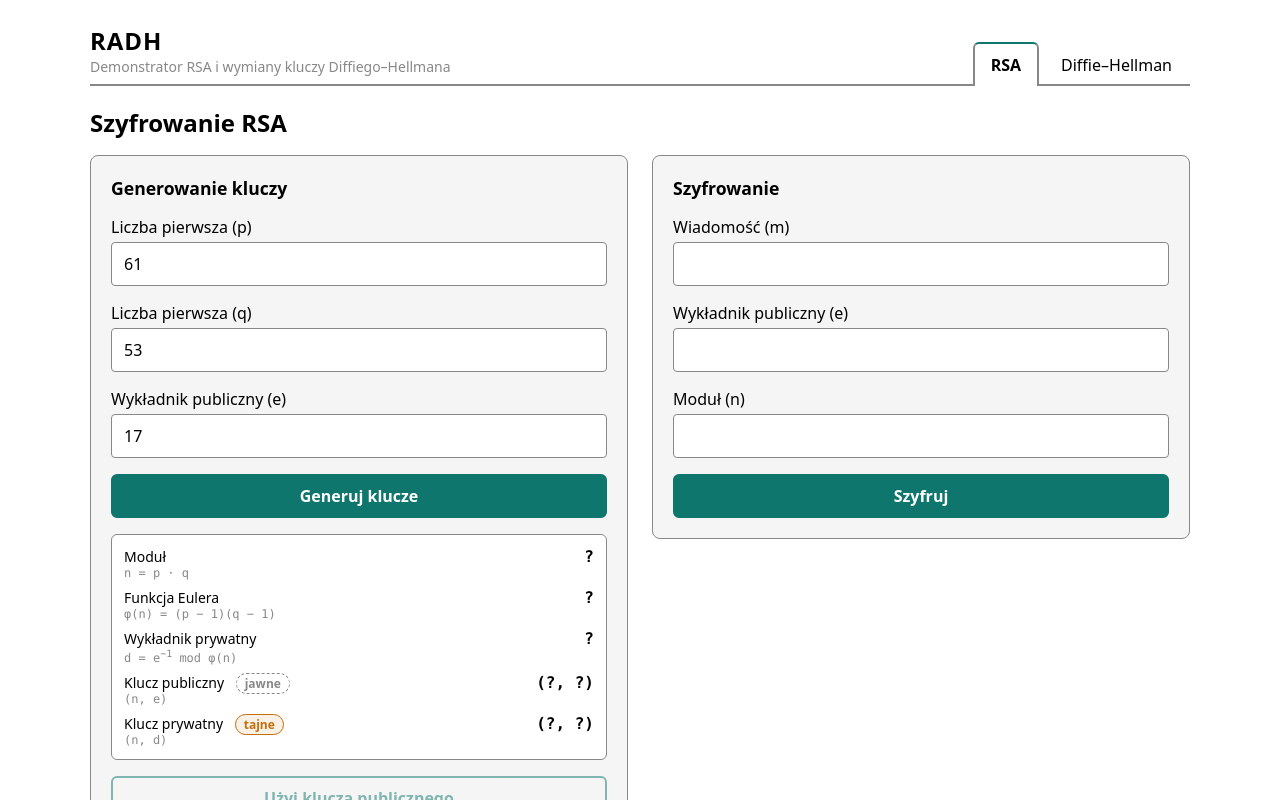
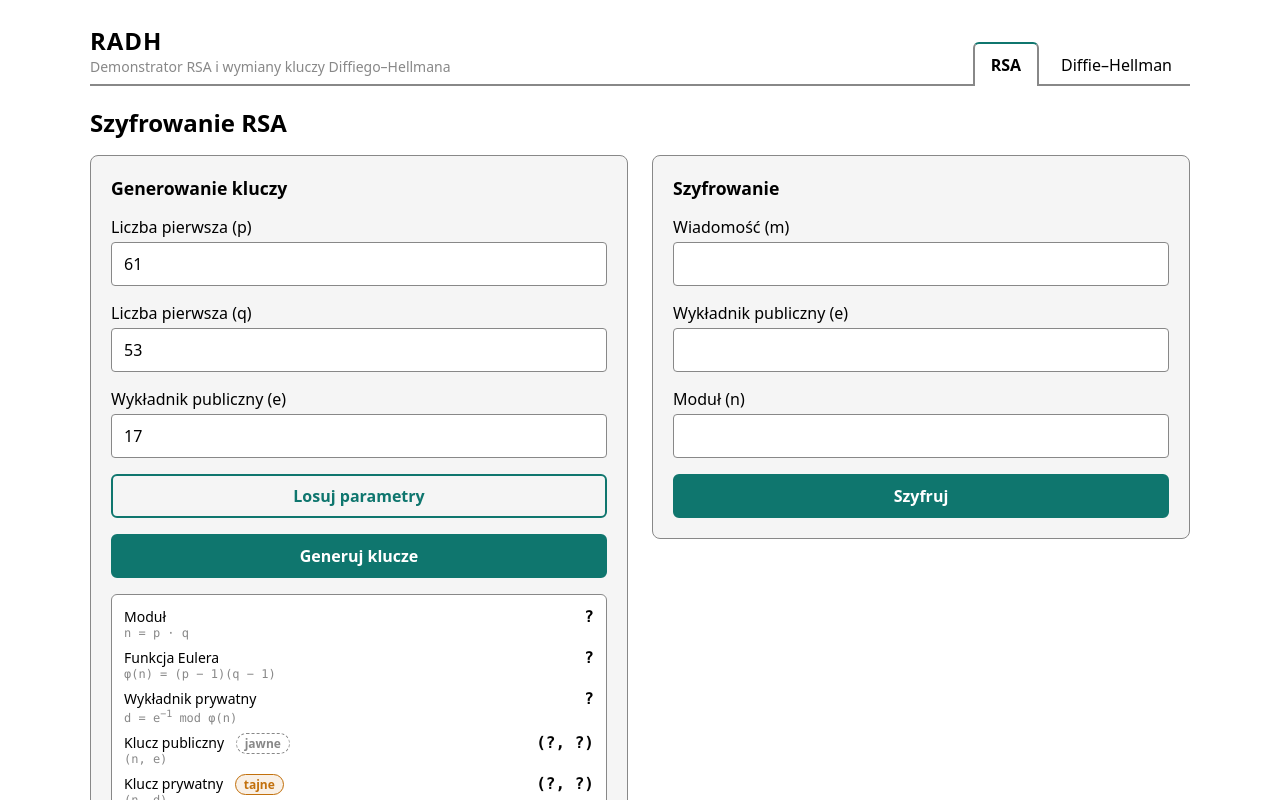
Before and after one commit to lukasz-strama/radh, a React (Vite) app in the folder frontend/: page / in a window 1280 px wide. Shown: the top 800 px of the page. Built offline with nearby package versions, Linux system fonts and the light colour scheme; no server answers.

Commit message:
feat(frontend): dodaj losowanie parametrów w formularzach RSA i DH (#114)
* feat(frontend): dodaj losowanie parametrów w formularzach RSA i DH

* fix(frontend): zablokuj operacje podczas losowania parametrów i popraw pola formularzy

```diff
--- a/frontend/src/DhExchange.tsx
+++ b/frontend/src/DhExchange.tsx
@@ -5,10 +5,12 @@
 import { useEffect, useRef, useState } from 'react'
 import type { FormEvent, ReactNode } from 'react'
 import { Badge, Button, DataBadge, Notice } from './ui'
+import { useParameterDraw } from './useParameterDraw'
 import type { DataKind, Tone } from './ui'
 import {
   ApiError,
   currentCredential,
+  drawDhParameters,
   resetOwnDhSession,
   resumeDhSession,
   fetchDhDiagnostics,
@@ -24,6 +26,7 @@ import type {
   DhMode,
   DhNode,
   DhSession,
+  DhSessionParams,
   EventType,
   MessageStatus,
   NodeAvailability,
@@ -195,12 +198,29 @@ function scrollToSceneIfBelow(scene: HTMLElement | null) {
   scene.scrollIntoView({ block: 'start', behavior: reduceMotion ? 'auto' : 'smooth' })
 }
 
+// Liczby z backendu w postaci pól formularza (jak przy ręcznym wpisaniu).
+function dhFields(values: DhSessionParams): Record<DhField, string> {
+  return { prime: String(values.prime), generator: String(values.generator) }
+}
+
 function errorMessage(error: unknown, fallback: string): string {
   return error instanceof ApiError ? error.message : fallback
 }
 
 export function DhExchange() {
   const [fieldErrors, setFieldErrors] = useState<DhFieldErrors>({})
+  // Losowanie zmienia tylko formularz: nie dotyka trwającej sesji i niczego nie
+  // uruchamia. Pola zostają niesterowane (wartości czyta FormData); losowanie wpisuje
+  // nowe wartości, montując pola od nowa (`key`) z nowym defaultValue – tak jak w RSA.
+  const [drawn, setDrawn] = useState({ values: DEFAULTS, version: 0 })
+  const parameters = useParameterDraw(
+    drawDhParameters,
+    (values) => validateDhParams(dhFields(values)).ok,
+    (values) => {
+      setDrawn((previous) => ({ values: dhFields(values), version: previous.version + 1 }))
+      setFieldErrors({})
+    },
+  )
   const [view, setView] = useState<ViewState>(() =>
     currentCredential() ? { status: 'loading' } : { status: 'empty' },
   )
@@ -435,7 +455,8 @@ export function DhExchange() {
 
   async function handleStart(event: FormEvent<HTMLFormElement>) {
     event.preventDefault()
-    if (isLoading || nodesOffline || activeId || startBlocked) return
+    // Podczas losowania pola mogą się jeszcze zmienić – sesję rozpoczynamy dopiero po nim.
+    if (isLoading || nodesOffline || activeId || startBlocked || parameters.isDrawing) return
     const id = ++requestId.current
     actionController.current?.abort()
     const controller = new AbortController()
@@ -517,6 +538,9 @@ export function DhExchange() {
   async function handleReset() {
     const id = ++requestId.current
     actionController.current?.abort()
+    // Reset unieważnia też trwające losowanie parametrów i czyści jego błąd
+    // (blokada Retry-After zostaje). Wartości w polach zostają, jak dotąd.
+    parameters.cancel()
     const controller = new AbortController()
     actionController.current = controller
     setFieldErrors({})
@@ -611,18 +635,34 @@ export function DhExchange() {
               ))}
             </fieldset>
 
+            {/* Ręczna edycja ma pierwszeństwo: przerywa trwające losowanie, żeby go nie nadpisało. */}
             <Field
               name="prime"
               label="Liczba pierwsza (p)"
               error={fieldErrors.prime}
-              defaultValue={DEFAULTS.prime}
+              key={`prime-${drawn.version}`}
+              defaultValue={drawn.values.prime}
+              onChange={parameters.cancel}
             />
             <Field
               name="generator"
               label="Generator (g)"
               error={fieldErrors.generator}
-              defaultValue={DEFAULTS.generator}
+              key={`generator-${drawn.version}`}
+              defaultValue={drawn.values.generator}
+              onChange={parameters.cancel}
             />
+            {/* Losowanie tylko wypełnia pola – sesję rozpoczyna się przyciskiem niżej. */}
+            <Button
+              variant="secondary"
+              busy={parameters.isDrawing}
+              busyLabel="Losowanie…"
+              disabled={parameters.isBlocked || isLoading}
+              onClick={parameters.draw}
+            >
+              Losuj parametry
+            </Button>
+            {parameters.error && <Notice tone="error">{parameters.error}</Notice>}
             <p className="hint">
               Klucze prywatne losują procesy{' '}
               {mode === 'mitm' ? 'Alice, Boba i Mallory' : 'Alice i Boba'}. Przeglądarka ich
@@ -645,7 +685,7 @@ export function DhExchange() {
                 type="submit"
                 busy={isLoading}
                 busyLabel="Uruchamianie…"
-                disabled={nodesOffline || activeId !== null || startBlocked}
+                disabled={nodesOffline || activeId !== null || startBlocked || parameters.isDrawing}
                 aria-describedby={
                   nodesOffline || nodes.status === 'error' ? 'dh-nodes-hint' : undefined
                 }
--- a/frontend/src/RsaView.tsx
+++ b/frontend/src/RsaView.tsx
@@ -1,11 +1,12 @@
 import { useState } from 'react'
 import type { FormEvent, ReactNode } from 'react'
-import { ApiError, encryptRsa, generateRsaKeys } from './api'
-import type { RsaEncryptRequest } from './api'
+import { ApiError, drawRsaParameters, encryptRsa, generateRsaKeys } from './api'
+import type { RsaEncryptRequest, RsaKeygenRequest } from './api'
 import { validateRsaInput, validateRsaKeyParams } from './validation'
 import type { FieldErrors, RsaKeyField, RsaKeyFieldErrors } from './validation'
 import { Field } from './Field'
 import { Button, DataBadge, Notice } from './ui'
+import { useParameterDraw } from './useParameterDraw'
 
 // Wynik szyfrowania razem z parametrami, które faktycznie zostały wysłane.
 // (Pola formularza mogą się zmienić po kliknięciu, więc nie bierzemy ich z pól.)
@@ -149,10 +150,24 @@ function KeyGenPanel({ onUsePublicKey }: { onUsePublicKey: (keys: RsaKeys) => vo
   // Ostatnia wygenerowana para; null = brak (także po nowej próbie, zanim przyjdzie wynik).
   const [keys, setKeys] = useState<RsaKeys | null>(null)
   const [isLoading, setIsLoading] = useState(false)
+  // Pola zostają niesterowane (wartości czyta FormData). Losowanie wpisuje nowe
+  // wartości, montując pola od nowa (`key`) z nowym defaultValue. Pola sterowane
+  // rozjeżdżały się z DOM, gdy wartość zmieniła się bez zdarzenia input (np. clear()
+  // w Selenium) – kolejny render przywracał wtedy starą wartość.
+  const [drawn, setDrawn] = useState({ values: KEY_DEFAULTS, version: 0 })
+  const parameters = useParameterDraw(
+    drawRsaParameters,
+    (values) => validateRsaKeyParams(keyFields(values)).ok,
+    (values) => {
+      setDrawn((previous) => ({ values: keyFields(values), version: previous.version + 1 }))
+      setFieldErrors({})
+    },
+  )
 
   async function handleSubmit(event: FormEvent<HTMLFormElement>) {
     event.preventDefault()
-    if (isLoading) return
+    // Podczas losowania pola mogą się jeszcze zmienić – generujemy dopiero po nim.
+    if (isLoading || parameters.isDrawing) return
     setApiError(null)
     setKeys(null)
 
@@ -187,26 +202,50 @@ function KeyGenPanel({ onUsePublicKey }: { onUsePublicKey: (keys: RsaKeys) => vo
     <form className="panel" onSubmit={handleSubmit} noValidate aria-labelledby="rsa-keygen-title">
       <h2 id="rsa-keygen-title">Generowanie kluczy</h2>
 
+      {/* Ręczna edycja ma pierwszeństwo: przerywa trwające losowanie, żeby go nie nadpisało. */}
       <Field
         name="p"
         label="Liczba pierwsza (p)"
         error={fieldErrors.p}
-        defaultValue={KEY_DEFAULTS.p}
+        key={`p-${drawn.version}`}
+        defaultValue={drawn.values.p}
+        onChange={parameters.cancel}
       />
       <Field
         name="q"
         label="Liczba pierwsza (q)"
         error={fieldErrors.q}
-        defaultValue={KEY_DEFAULTS.q}
+        key={`q-${drawn.version}`}
+        defaultValue={drawn.values.q}
+        onChange={parameters.cancel}
       />
       <Field
         name="e"
         label="Wykładnik publiczny (e)"
         error={fieldErrors.e}
-        defaultValue={KEY_DEFAULTS.e}
+        key={`e-${drawn.version}`}
+        defaultValue={drawn.values.e}
+        onChange={parameters.cancel}
       />
 
-      <Button type="submit" busy={isLoading} busyLabel="Generowanie…">
+      {/* Losowanie tylko wypełnia pola – klucze generuje się dopiero przyciskiem niżej. */}
+      <Button
+        variant="secondary"
+        busy={parameters.isDrawing}
+        busyLabel="Losowanie…"
+        disabled={parameters.isBlocked || isLoading}
+        onClick={parameters.draw}
+      >
+        Losuj parametry
+      </Button>
+      {parameters.error && <Notice tone="error">{parameters.error}</Notice>}
+
+      <Button
+        type="submit"
+        busy={isLoading}
+        busyLabel="Generowanie…"
+        disabled={parameters.isDrawing}
+      >
         Generuj klucze
       </Button>
 
@@ -226,6 +265,11 @@ function KeyGenPanel({ onUsePublicKey }: { onUsePublicKey: (keys: RsaKeys) => vo
       {apiError && <Notice tone="error">{apiError}</Notice>}
     </form>
   )
+}
+
+// Liczby z backendu w postaci pól formularza (jak przy ręcznym wpisaniu).
+function keyFields(values: RsaKeygenRequest): Record<RsaKeyField, string> {
+  return { p: String(values.p), q: String(values.q), e: String(values.e) }
 }
 
 // Wynik generowania z oznaczeniami: nazwa i wartość w jednym wierszu, wzór pod spodem.
--- /dev/null
+++ b/frontend/src/useParameterDraw.ts
@@ -0,0 +1,101 @@
+// Losowanie parametrów formularza z API (#97), wspólne dla RSA i DH.
+// Pilnuje, żeby nieaktualna odpowiedź nie nadpisała pól: każde nowe losowanie,
+// ręczna edycja i Reset (cancel) oraz odmontowanie przerywa poprzednie żądanie.
+// Błąd losowania i wartości spoza zakresu nie zmieniają pól – formularz
+// zachowuje dotychczasowe wartości.
+
+import { useEffect, useRef, useState } from 'react'
+import { ApiError } from './api'
+
+const OUT_OF_RANGE = 'Backend zwrócił parametry spoza dozwolonego zakresu.'
+
+export type ParameterDraw = {
+  // Rozpoczyna losowanie (przerywa poprzednie).
+  draw: () => void
+  // Przerywa trwające losowanie i czyści komunikat błędu – przy ręcznej edycji
+  // pola i przy Resecie. Blokada Retry-After i jej komunikat zostają do końca blokady.
+  cancel: () => void
+  // Trwa losowanie – formularz nie powinien wtedy uruchamiać operacji.
+  isDrawing: boolean
+  // Po 429/503 z Retry-After losowanie jest zablokowane na podany czas.
+  isBlocked: boolean
+  error: string | null
+}
+
+export function useParameterDraw<T>(
+  request: (signal: AbortSignal) => Promise<T>,
+  // Te same reguły co przy ręcznym wpisaniu – do formularza trafiają tylko
+  // wartości, które dają się od razu użyć.
+  isValid: (values: T) => boolean,
+  apply: (values: T) => void,
+): ParameterDraw {
+  const [isDrawing, setIsDrawing] = useState(false)
+  const [isBlocked, setIsBlocked] = useState(false)
+  const [error, setError] = useState<string | null>(null)
+  const current = useRef<AbortController | null>(null)
+  const unblockTimer = useRef<number | undefined>(undefined)
+
+  useEffect(
+    () => () => {
+      // Po odmontowaniu żadna odpowiedź nie jest już aktualna.
+      current.current?.abort()
+      current.current = null
+      window.clearTimeout(unblockTimer.current)
+    },
+    [],
+  )
+
+  function cancel() {
+    current.current?.abort()
+    current.current = null
+    setIsDrawing(false)
+    // Komunikat blokady wyjaśnia wyłączony przycisk, więc zostaje do jej końca.
+    if (!isBlocked) setError(null)
+  }
+
+  function block(seconds: number) {
+    window.clearTimeout(unblockTimer.current)
+    setIsBlocked(true)
+    unblockTimer.current = window.setTimeout(() => {
+      setIsBlocked(false)
+      // Czas z komunikatu („za N s”) już minął.
+      setError(null)
+    }, seconds * 1000)
+  }
+
+  async function draw() {
+    if (isBlocked) return
+    current.current?.abort()
+    const controller = new AbortController()
+    current.current = controller
+    setIsDrawing(true)
+    setError(null)
+    try {
+      const values = await request(controller.signal)
+      // Wynik liczy się tylko, jeśli w międzyczasie nic go nie unieważniło.
+      if (current.current !== controller) return
+      if (!isValid(values)) {
+        setError(OUT_OF_RANGE)
+        return
+      }
+      apply(values)
+    } catch (caught) {
+      if (current.current !== controller) return
+      setError(caught instanceof ApiError ? caught.message : 'Nie udało się wylosować parametrów.')
+      if (
+        caught instanceof ApiError &&
+        caught.retryAfter > 0 &&
+        (caught.status === 429 || caught.status === 503)
+      ) {
+        block(caught.retryAfter)
+      }
+    } finally {
+      if (current.current === controller) {
+        current.current = null
+        setIsDrawing(false)
+      }
+    }
+  }
+
+  return { draw: () => void draw(), cancel, isDrawing, isBlocked, error }
+}
```
Also changed, not shown: frontend/src/api.ts (+39 -5 lines), 2 other files (tests, documents, lock files or other folders).
